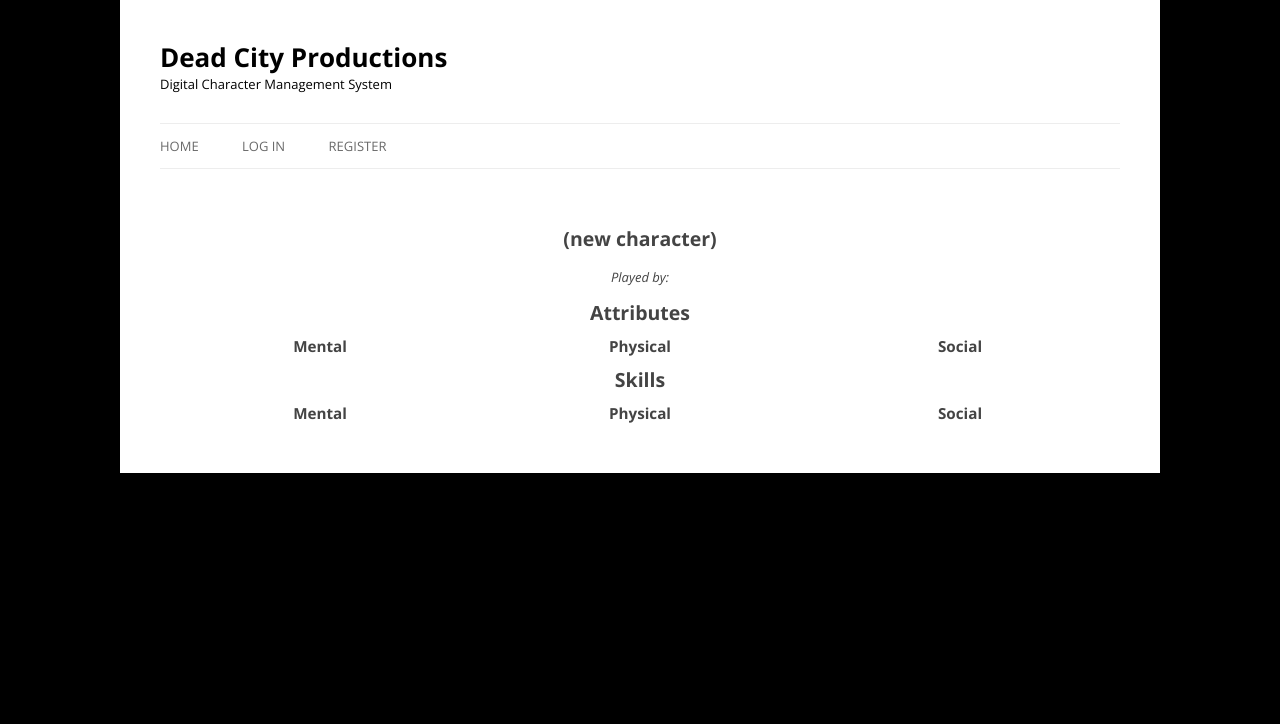
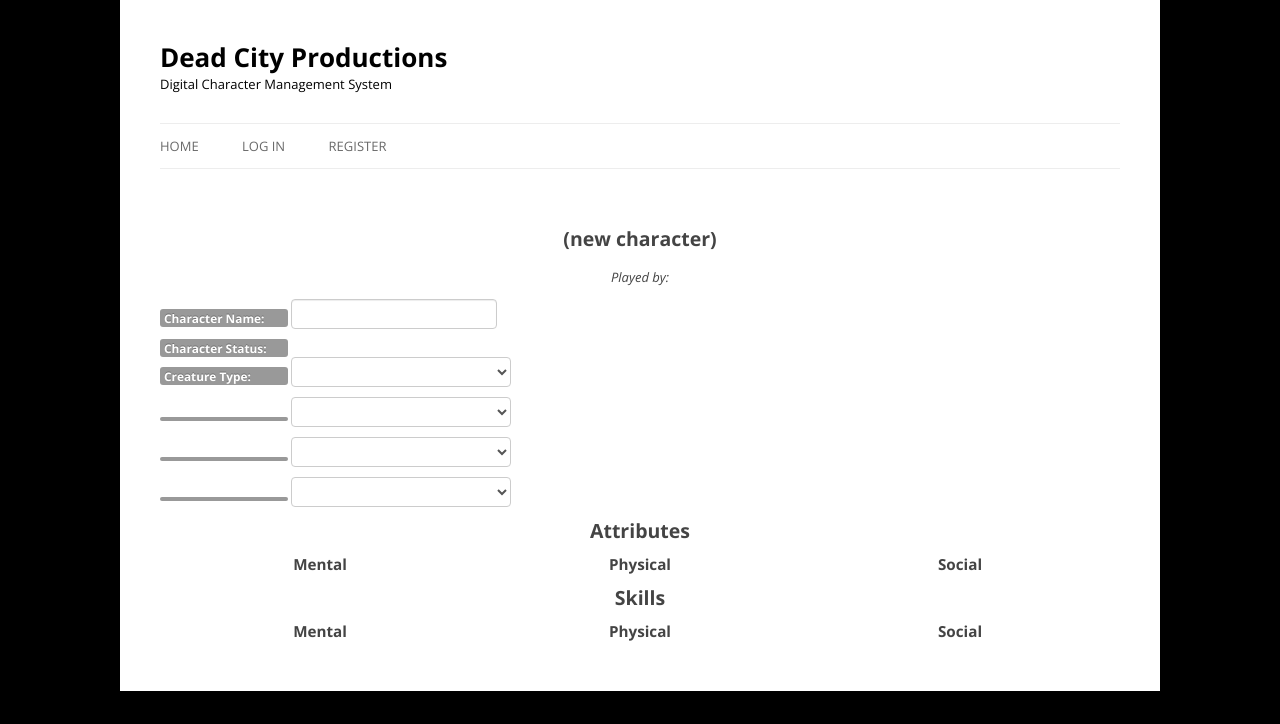
Before and after one commit to deadcity/DCMS-django-dev, a Django app: template characters/templates/characters/character_edit.html in a window 1280 px wide. Shown: the part 76-800 px from the top of the page. Run offline with Django 3.2, Linux system fonts and the light colour scheme; the template is opened without the code that fills it, so the values that code supplies are empty; some libraries are stand-ins or nearby versions.

Commit message:
Add view-model for User coffeescript class.  Some debugging.

```diff
--- a/characters/models.py
+++ b/characters/models.py
@@ -39,7 +39,7 @@ class Character (AppLabel, BaseModel):
     status       = Column(EnumColumn(Status, name = 'character_status'), nullable = False, default = Status.EDITING)
 
     name             = Column(String, nullable = False, default = '')
-    creature_type_id = Column(Integer, ForeignKey(trait_models.CreatureType.id))
+    creature_type_id = Column(Integer, ForeignKey(trait_models.CreatureType.id), nullable = False)
     genealogy_id     = Column(Integer, ForeignKey(trait_models.Genealogy.id))
     affiliation_id   = Column(Integer, ForeignKey(trait_models.Affiliation.id))
     subgroup_id      = Column(Integer, ForeignKey(trait_models.Subgroup.id))
--- a/characters/templates/characters/character_edit.html
+++ b/characters/templates/characters/character_edit.html
@@ -61,6 +61,7 @@
     <!-- view-models -->
     {% compress js %}
         <script type='text/coffeescript' src='{% static 'coffeescript/ko_bindings/dot_rating.coffee' %}'></script>
+        <script type='text/coffeescript' src='{% static 'accounts/coffeescript/viewmodels/user.coffee' %}'></script>
         <script type='text/coffeescript' src='{% static 'characters/coffeescript/viewmodels/edit_main.coffee' %}'></script>
     {% endcompress %}
 {% endblock script_includes %}
@@ -74,10 +75,44 @@
         <!-- ko if: name() == '' -->
             <h1>(new character)</h1>
         <!-- /ko -->
-        <p><em>Played by:</em> <span data-bind="text: player_name()"></span></p>
+        <p><em>Played by:</em> <span data-bind="text: user().name()"></span></p>
     </header>
 
     <section id='general-character-traits'>
+        <span class='label'>Character Name:</span> <input type='text' name='name' data-bind="value: name()" /><br />
+        <span class='label'>Character Status:</span> <span data-bind="text: status().name"></span><br />
+        <span class='label'>Creature Type:</span> <select name='creature_type' data-bind="
+                options: available_creature_types,
+                optionsText: 'label',
+                value: creature_type()
+            "></select><br />
+        <!-- ko if: creature_type().genealogy_name() != null -->
+            <span class='label' data-bind="text: creature_type().genealogy_name"></span> <select name='genealogy' data-bind="
+                    options: available_genealogies,
+                    optionsText: 'label',
+                    value: genealogy
+                "></select><br />
+        <!-- /ko -->
+        <!-- ko if: creature_type().affiliation_name() != null -->
+            <span class='label' data-bind="text: creature_type().affiliation_name"></span> <select name='affiliation' data-bind="
+                    options: available_affiliations,
+                    optionsText: 'label',
+                    value: affiliation
+                "></select><br />
+        <!-- /ko -->
+        <!-- ko if: creature_type().subgroup_name() != null -->
+            <span class='label' data-bind="text: creature_type().subgroup_name"></span> <select name='subgroup' data-bind="
+                    options: available_subgroups,
+                    optionsText: 'label',
+                    value: subgroup
+                "></select><br />
+        <!-- /ko -->
+
+        {% comment %}
+        {# only include these for mortals (and ghouls?) #}
+        <span class='label'>Virtue:</span> <select name='virtue'></select><br />
+        <span class='label'>Vice:</span> <select name='vice'></select><br />
+        {% endcomment %}
     </section>
 
     <section id='attributes'>
--- a/characters/views.py
+++ b/characters/views.py
@@ -90,6 +90,10 @@ def edit_character (request, id):
     ))
 
     traits = set(cht.trait for cht in character_has_traits)
+    if character.creature_type : traits.add(character.creature_type)
+    if character.genealogy     : traits.add(character.genealogy)
+    if character.affiliation   : traits.add(character.affiliation)
+    if character.subgroup      : traits.add(character.subgroup)
 
     return render(request, 'characters/character_edit.html', {
         'character': character,
```
Also changed, not shown: 3 other files.
